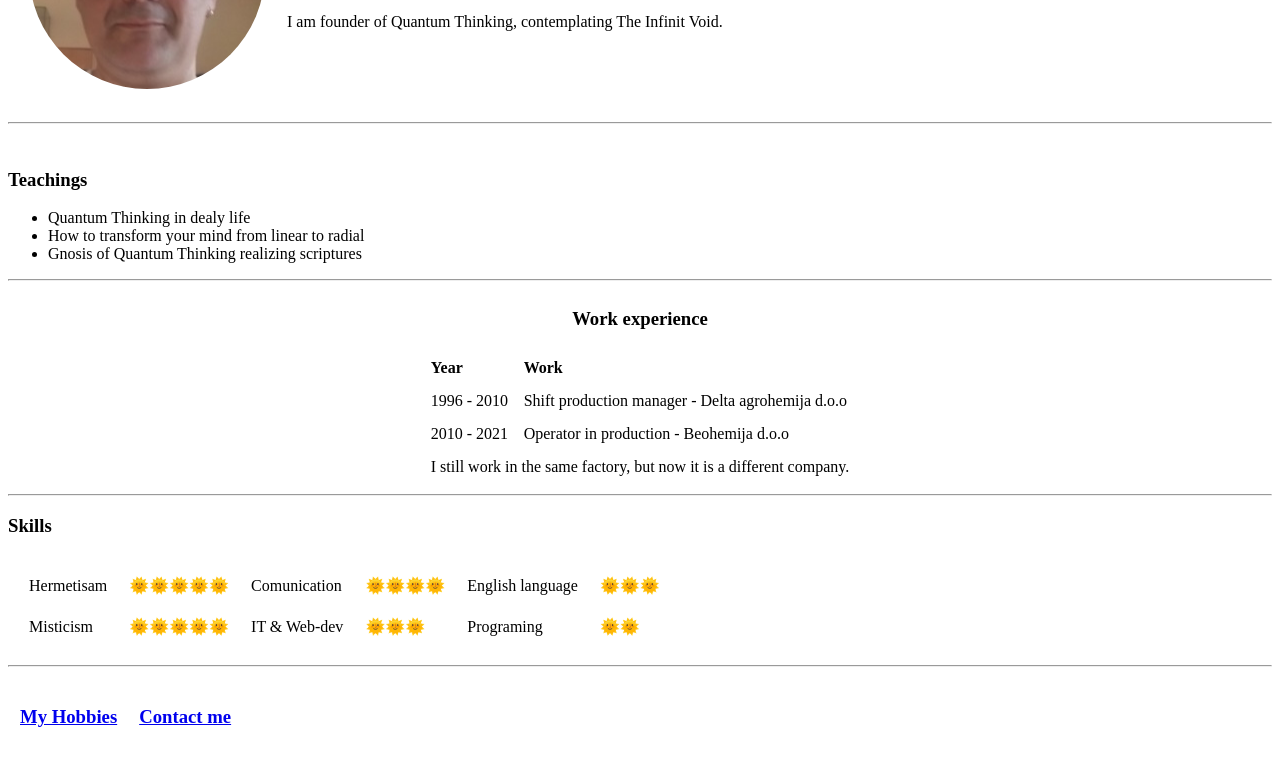
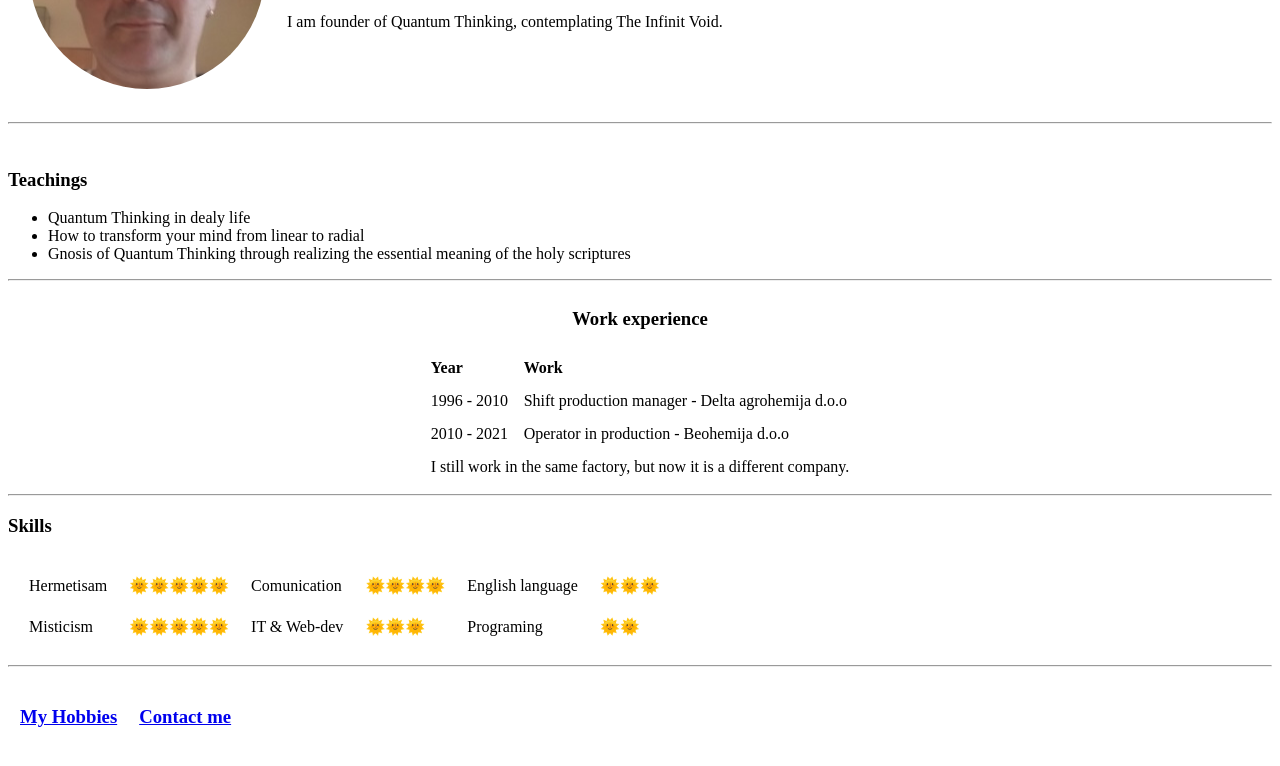
Before and after one commit to LuchaIT/personal-cv, a plain HTML site: page index.html in a window 1280 px wide. Shown: the part 176-942 px from the top of the page. Drawn offline with Linux system fonts and the light colour scheme.

Commit message:
Update index.html

```diff
--- a/index.html
+++ b/index.html
@@ -23,7 +23,7 @@
   <ul>
     <li>Quantum Thinking in dealy life</li>
     <li>How to transform your mind from linear to radial</li>
-    <li>Gnosis of Quantum Thinking realizing scriptures</li>
+    <li>Gnosis of Quantum Thinking through realizing the essential meaning of the holy scriptures</li>
   </ul>
 
 <hr>
```
